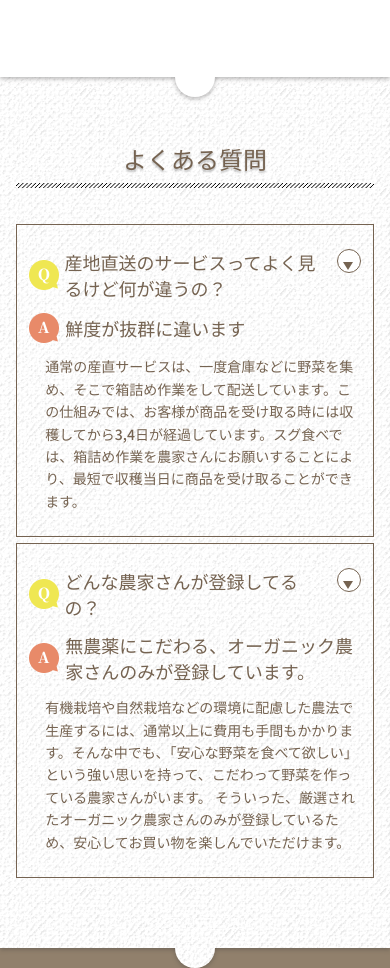
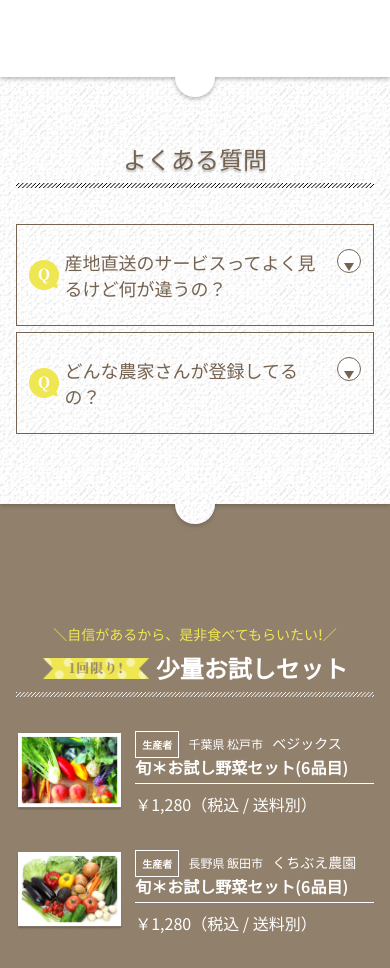
Before and after one commit to takikojikyo/sugutabe, a plain HTML site: page index.html in a window 390 px wide. Shown: the part 5834-6802 px from the top of the page. Drawn offline with nearby package versions, Linux system fonts and the light colour scheme; some packages are replaced by stand-ins of ours.

Commit message:
Add files via upload

```diff
--- a/css/style.css
+++ b/css/style.css
@@ -1436,6 +1436,7 @@ line-height: 20.8px;
 }
 .qa-box{
 margin-top:12px;
+display: none; /* ここで非表示に設定 */
 }
 .qa-box p{
   line-height: 22.4px;
@@ -1464,8 +1465,8 @@ border-style: solid;
 border-color: #756351 transparent transparent transparent;
 border-width: 8.66px 5px 0px 5px;
     position: absolute;
-    right: 8px;
-    top: 25%;
+    right: 7px;
+    top: 27%;
   z-index: 1;
   }
 
--- a/js/main.js
+++ b/js/main.js
@@ -198,6 +198,9 @@ $(".voice-slide").slick({
           $(findElm).slideToggle(); // アコーディオン動作
           $(this).toggleClass('active'); // アイコンの向きのクラスを切り替え
         });
+
+        // 初期状態で .qa-box を非表示に設定
+        $('.qa-box').hide();
       } else {
         // PCサイズではアコーディオン機能を解除し、qa-boxを常に表示
         $('.qa-box').show(); // 常に表示
@@ -215,4 +218,5 @@ $(".voice-slide").slick({
     });
   });
 
+
 });
```
